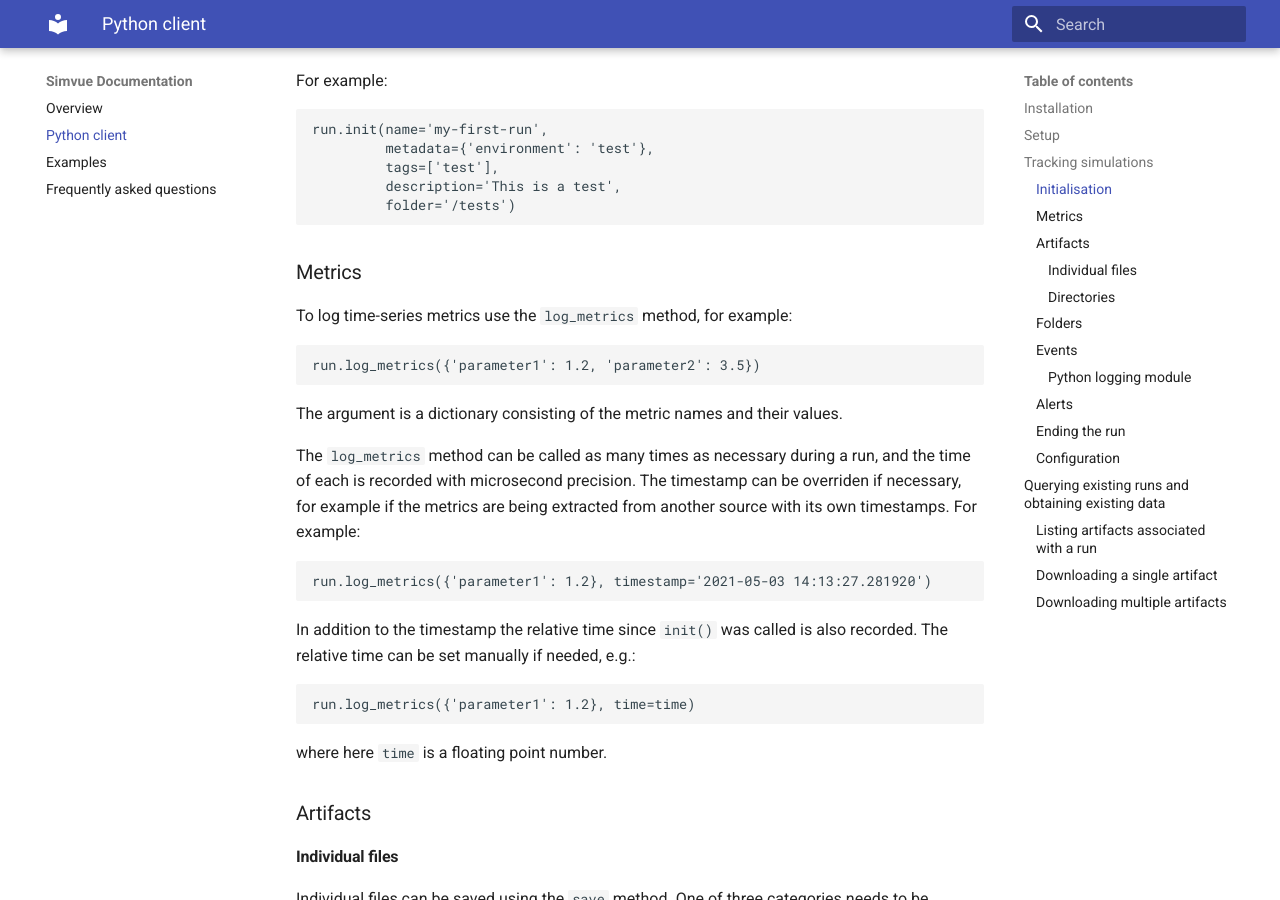
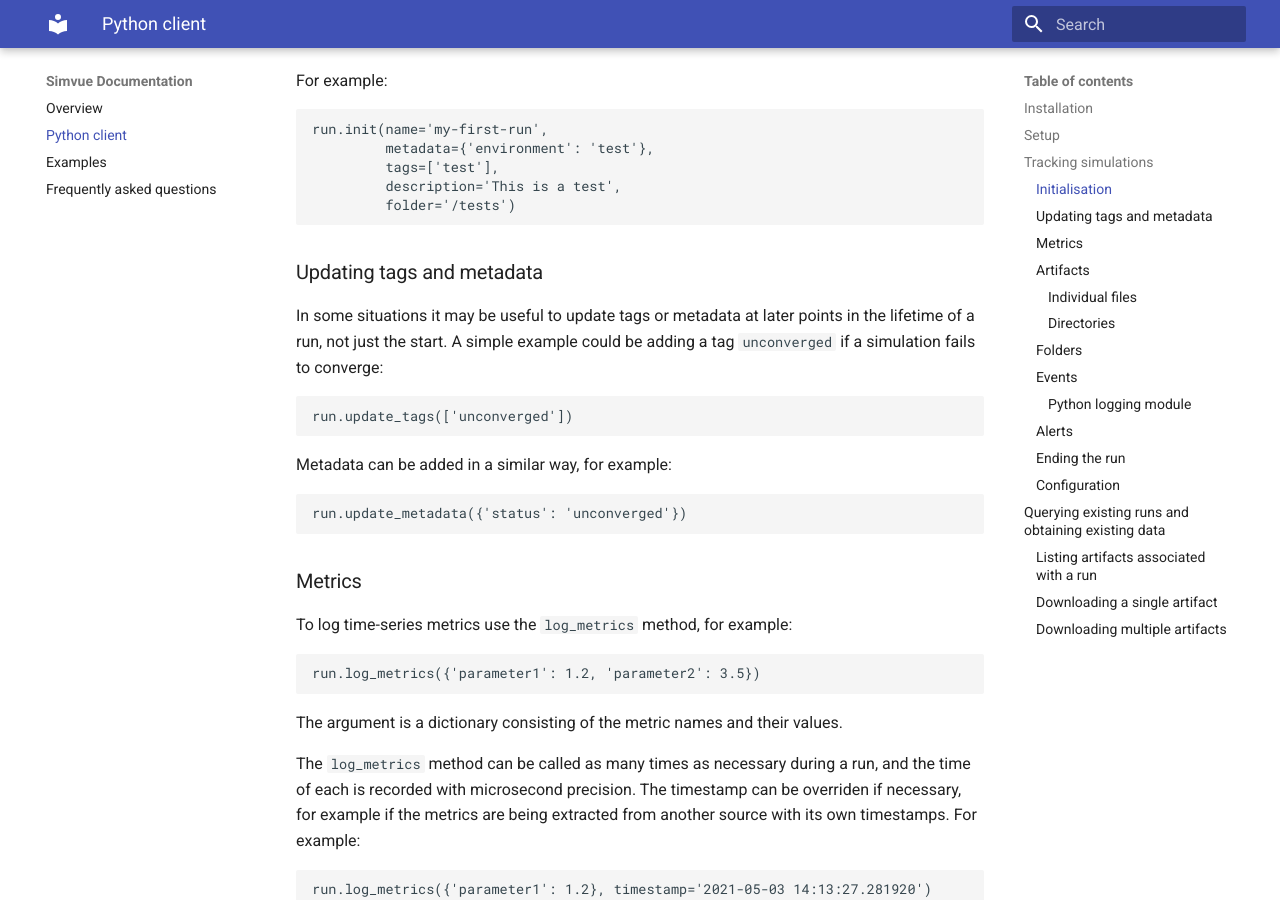
Before and after one commit to simvue-io/docs, an MkDocs documentation site: the page built from docs/python-client.md, in a window 1280 px wide and 900 px high, scrolled down 1424 px. Built offline with MkDocs 1.6.1 and Material for MkDocs 9.7.7, drawn with Linux system fonts in a browser that asks for light colours.

Commit message:
Update python-client.md

````diff
--- a/docs/python-client.md
+++ b/docs/python-client.md
@@ -54,6 +54,17 @@ run.init(name='my-first-run',
          tags=['test'],
          description='This is a test',
          folder='/tests')
+```
+
+### Updating tags and metadata
+
+In some situations it may be useful to update tags or metadata at later points in the lifetime of a run, not just the start. A simple example could be adding a tag `unconverged` if a simulation fails to converge:
+```
+run.update_tags(['unconverged'])
+```
+Metadata can be added in a similar way, for example:
+```
+run.update_metadata({'status': 'unconverged'})
 ```
 
 ### Metrics
````
